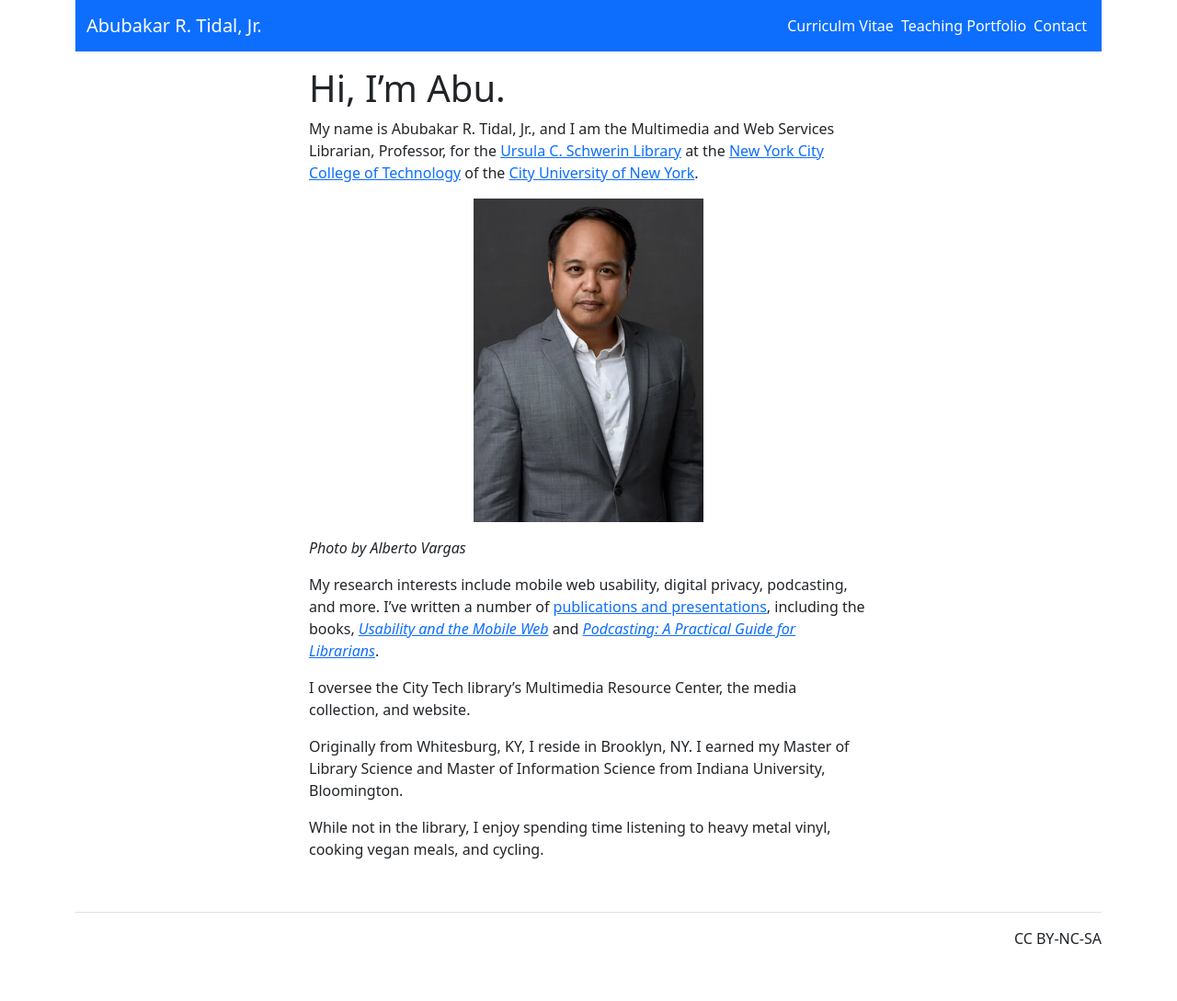
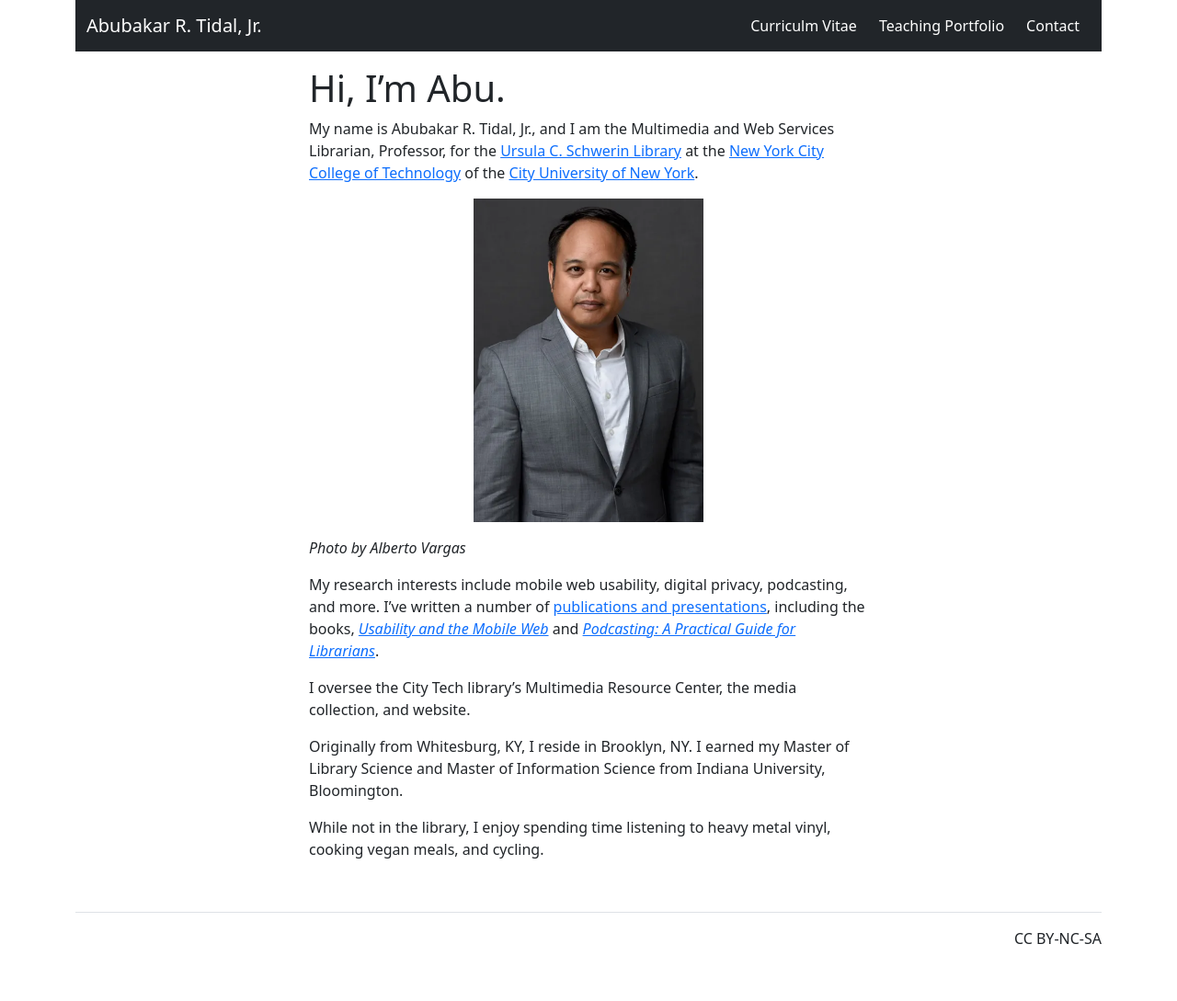
Before and after one commit to KentuckyFriedTofu/KentuckyFriedTofu.github.io, a Jekyll site: the page built from index.md, in a window 1280 px wide. Shown: the whole page at 92% size. Built offline with Jekyll 4.4.1, drawn with Linux system fonts in a browser that asks for light colours.

Commit message:
Update nav.html

```diff
--- a/_includes/nav.html
+++ b/_includes/nav.html
@@ -1,4 +1,4 @@
-<nav class="navbar navbar-dark bg-primary">    <!-- Container wrapper -->
+  <nav class="navbar navbar-expand navbar-dark bg-dark">
     <div class="container-fluid">
         <!-- Navbar brand -->
         <a class="navbar-brand text-white" href="index.html">Abubakar R. Tidal, Jr.</a>
```
